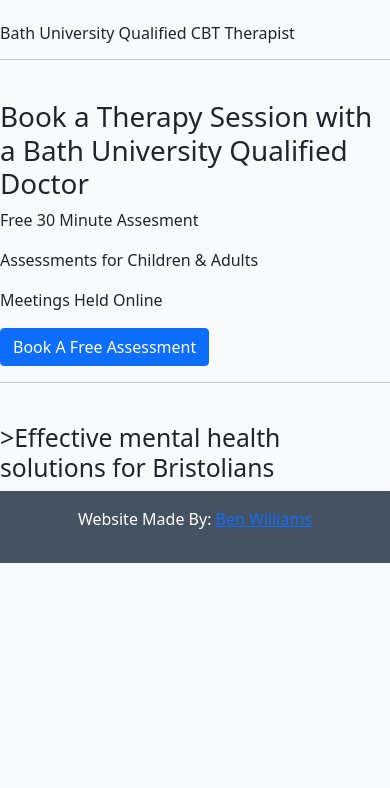
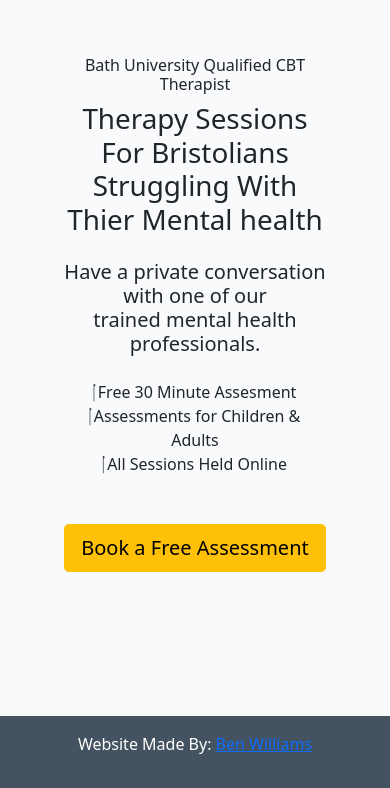
Before and after one commit to BenWilliams89/Psychology-Website, a Django app: page / in a window 390 px wide. Shown: the part 56-844 px from the top of the page. Run offline with Django 4.2, Linux system fonts and the light colour scheme.

Commit message:
Add header section to home page

```diff
--- a/blog/templates/home.html
+++ b/blog/templates/home.html
@@ -1,15 +1,27 @@
 {% extends 'base.html' %} {% block content %}
 {% load static %}
-<br>
-<h6>Bath University Qualified CBT Therapist</h6>
-<hr><br>
-<h1>Book a Therapy Session with a Bath University Qualified Doctor</h1>
-<p>Free 30 Minute Assesment</p>
-<p>Assessments for Children & Adults</p>
-<p>Meetings Held Online</p>
 
-<button class="btn btn-primary">Book A Free Assessment</button>
-<hr><br>
-<h2>>Effective mental health solutions for Bristolians</h2
+<!--Header section-->
+<section class="header p-5 text-center text-md-start" id="hero">
+    <div class="container">
+      <div class="d-flex align-items-center justify-content-between py-2">
+        <div class="me-sm-2">
+          <h6>Bath University Qualified CBT Therapist</h6>
+          <h1>Therapy Sessions For Bristolians Struggling With Thier Mental health</h1>
+          <h3 class="my-4 lead">Have a private conversation with one of our<br> trained mental health professionals.</h3>
+          <div class="mb-4 container">
+             <i class="fa-solid fa-check"></i> Free 30 Minute Assesment<br>
+             <i class="fa-solid fa-check"></i> Assessments for Children & Adults<br>
+             <i class="fa-solid fa-check"></i> All Sessions Held Online<br>
+          </div>
+          <a href="#" class="btn btn-warning btn-lg mt-4">Book a Free Assessment</a>
+        </div>
+        <img class="image-fluid w-50 d-none d-sm-block" src="https://plus.unsplash.com/premium_photo-1672292535264-ef6dab7d6a90?w=800&auto=format&fit=crop&q=60&ixlib=rb-4.0.3&ixid=M3wxMjA3fDB8MHxzZWFyY2h8MTN8fHNlc3Npb258ZW58MHx8MHx8fDA%3D" alt="A person who looks happy that they chose to seek help">
+      </div>
+    </div>
+  </section>
+
+
+
 
 {% endblock content %}
--- a/templates/base.html
+++ b/templates/base.html
@@ -51,7 +51,7 @@
                             href="#">How It Works</a>
                     </li>
                     <li class="nav-item">
-                        <a class="nav-link" href="{% url 'logout' %}">Login</a>
+                        <a class="nav-link" href="{% url 'logout' %}">logout</a>
                     </li>
                     <li class="nav-item">
                         <a class="nav-link" href="{% url 'login' %}">Login</a>
@@ -81,6 +81,27 @@
         </p>
     </footer>
 
+    <script>
+        document
+            .querySelectorAll(".navbar-collapse .nav-link")
+            .forEach((link) => {
+                link.addEventListener("click", function (e) {
+                    let section = document.querySelector(e.target.getAttribute("href"));
+                    if (section) {
+                        e.preventDefault(); // Prevent default anchor click behavior
+                        let navbarHeight = document.querySelector(".navbar-toggler").offsetHeight;
+                        window.scroll({
+                            top: section.offsetTop - navbarHeight, // Adjust for navbar height
+                            behavior: "smooth",
+                        });
+                        document
+                            .querySelector(".navbar-collapse")
+                            .classList.remove("show"); // Collapse navbar
+                    }
+                });
+            });
+      </script>
+
     <script src="https://cdn.jsdelivr.net/npm/bootstrap@5.0.1/dist/js/bootstrap.bundle.min.js"
         integrity="sha384-gtEjrD/SeCtmISkJkNUaaKMoLD0//ElJ19smozuHV6z3Iehds+3Ulb9Bn9Plx0x4" crossorigin="anonymous">
         </script>
```
